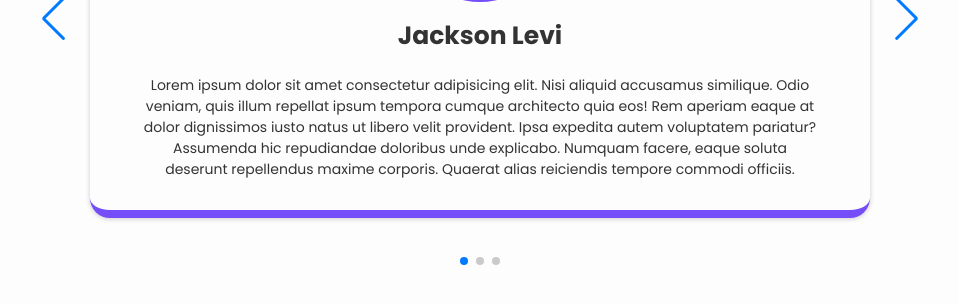
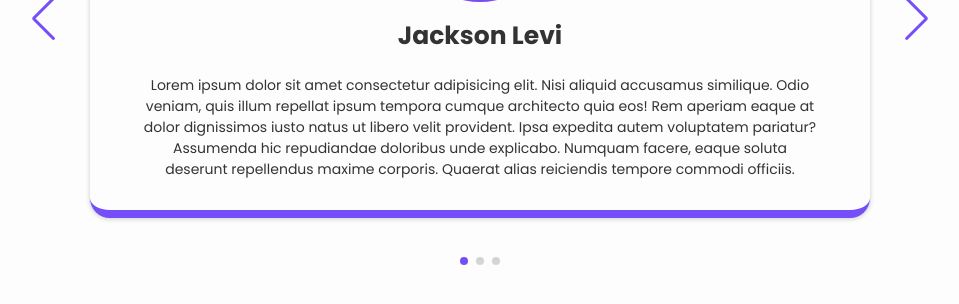
Before and after one commit to LeonardoLombana/perfil_LeonardoLombana_alura, a plain HTML site: page index.html in a window 1280 px wide. Shown: the part 3868-4172 px from the top of the page, without its empty margins (160-1119 px from the left). Drawn offline with nearby package versions, Linux system fonts and the light colour scheme.

Commit message:
se ajustan flechas de carrusel de imagenes y botones de activación del carrusel

```diff
--- a/css/style.css
+++ b/css/style.css
@@ -471,3 +471,24 @@ span{
     font-size: 1.4rem;
     text-align: center;
 }
+
+.testimonial-box .swiper-button-next,
+.testimonial-box .swiper-button-prev{
+    color: var(--main-color);
+}
+
+.testimonial-box .swiper-button-next{
+    right: 0;
+}
+
+.testimonial-box .swiper-button-prev{
+    left: 0;
+}
+
+.testimonial-box .swiper-pagination-bullet{
+    background: rgba(0, 0, 0, .8);
+}
+
+.testimonial-box .swiper-pagination-bullet-active{
+    background: var(--main-color);
+}
```
Also changed, not shown: index.html (+4 -0 lines).
